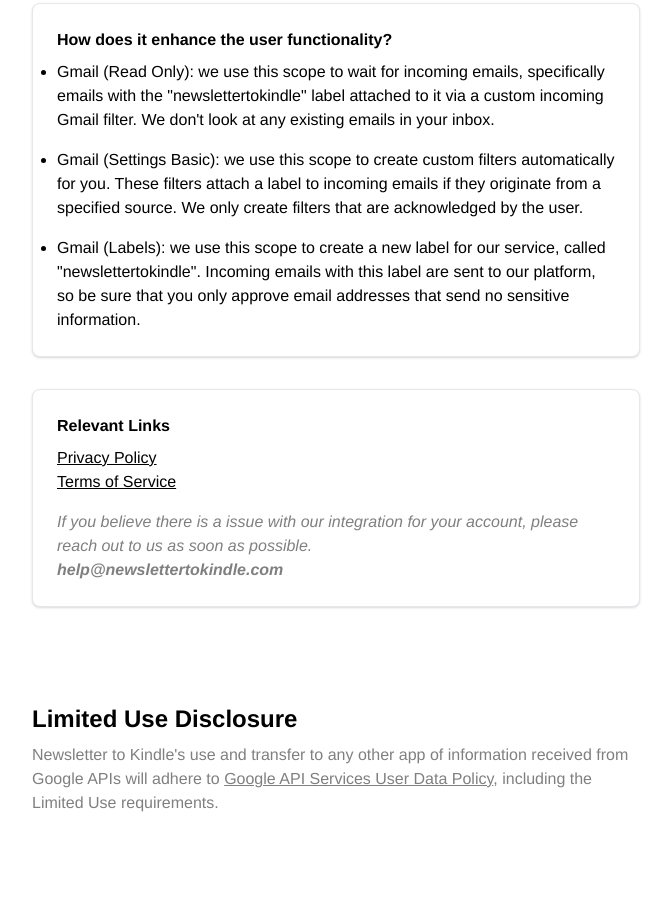
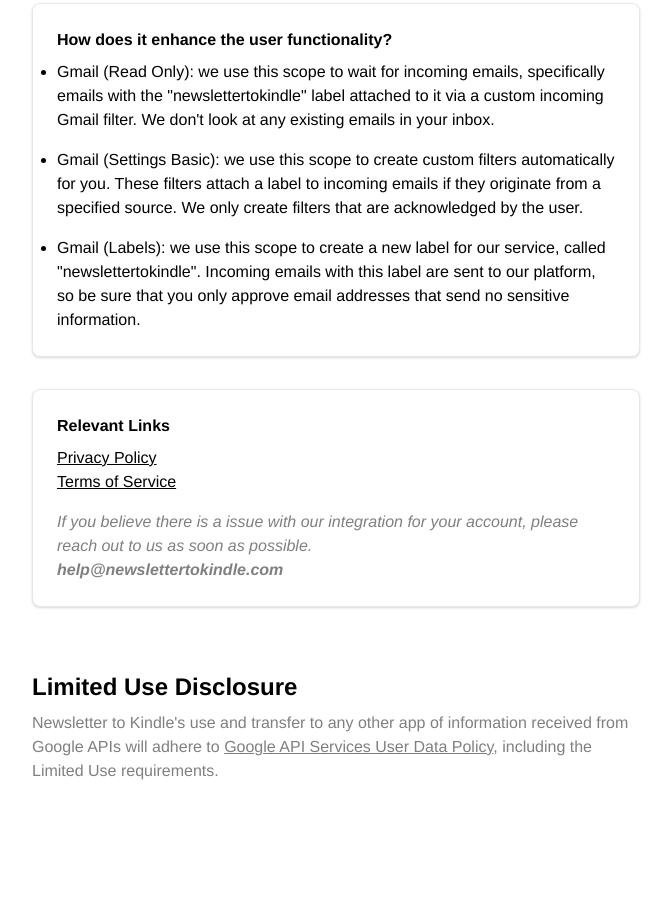
Before and after one commit to ryanwashburne/newslettertokindle-landing, a Gatsby site: page /docs/google in a window 1280 px wide. Shown: the part 599-1510 px from the top of the page, without its empty margins (304-975 px from the left). After the commit the page ends 1478 px from the top, so only its background shows below. Built offline with nearby package versions, Linux system fonts and the light colour scheme; Gatsby itself is replaced by a stand-in of ours.

```diff
--- a/src/pages/docs/google.js
+++ b/src/pages/docs/google.js
@@ -8,7 +8,7 @@ import Layout from '../../components/layout'
 export default () => {
   return (
     <Layout title="Google">
-      <section className="container max-w-2xl pb-16">
+      <section className="container max-w-2xl">
         <div className="my-8">
           <h1 className="text-4xl" id="google-integration">
             Google Integration
@@ -102,7 +102,7 @@ export default () => {
           </div>
         </div>
       </section>
-      <section className="container max-w-2xl pb-16">
+      <section className="container max-w-2xl pt-8 pb-16">
         <div className="my-8">
           <h2 className="text-2xl" id="limited-use">
             Limited Use Disclosure
```
